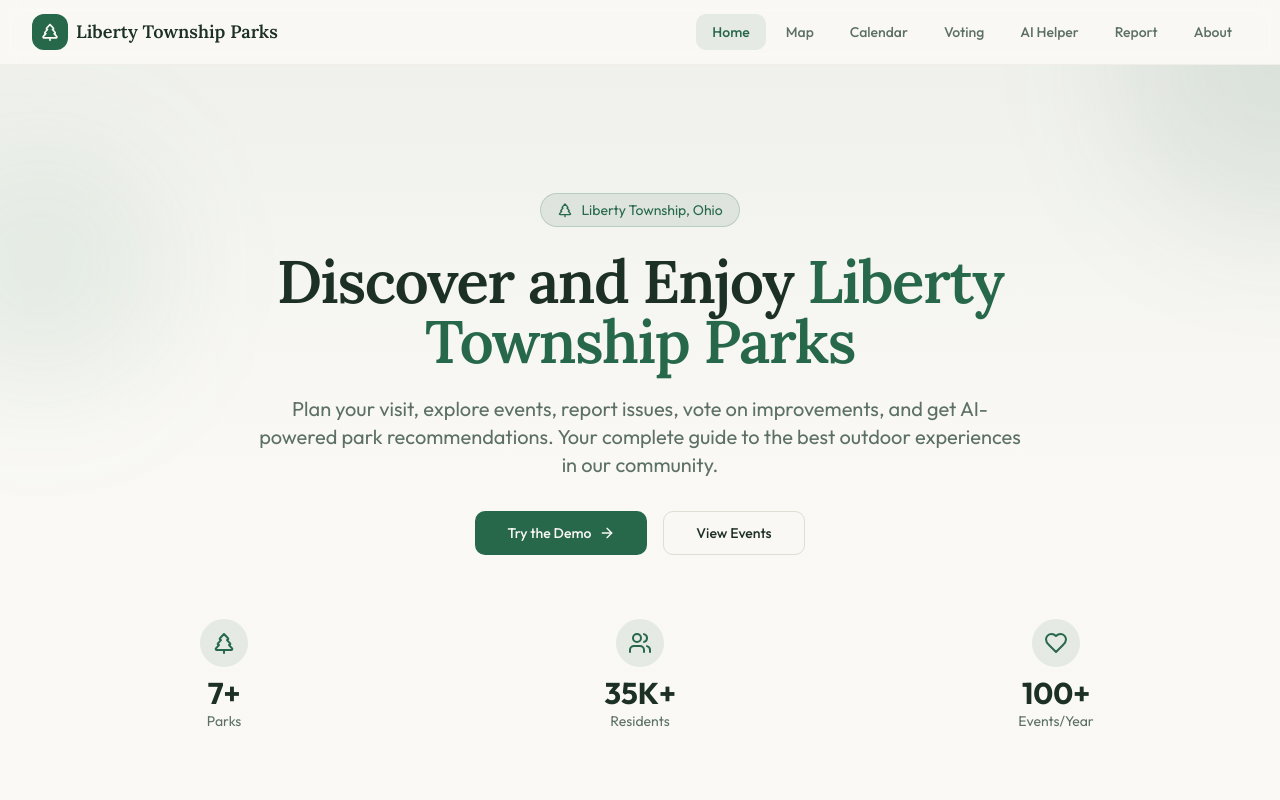
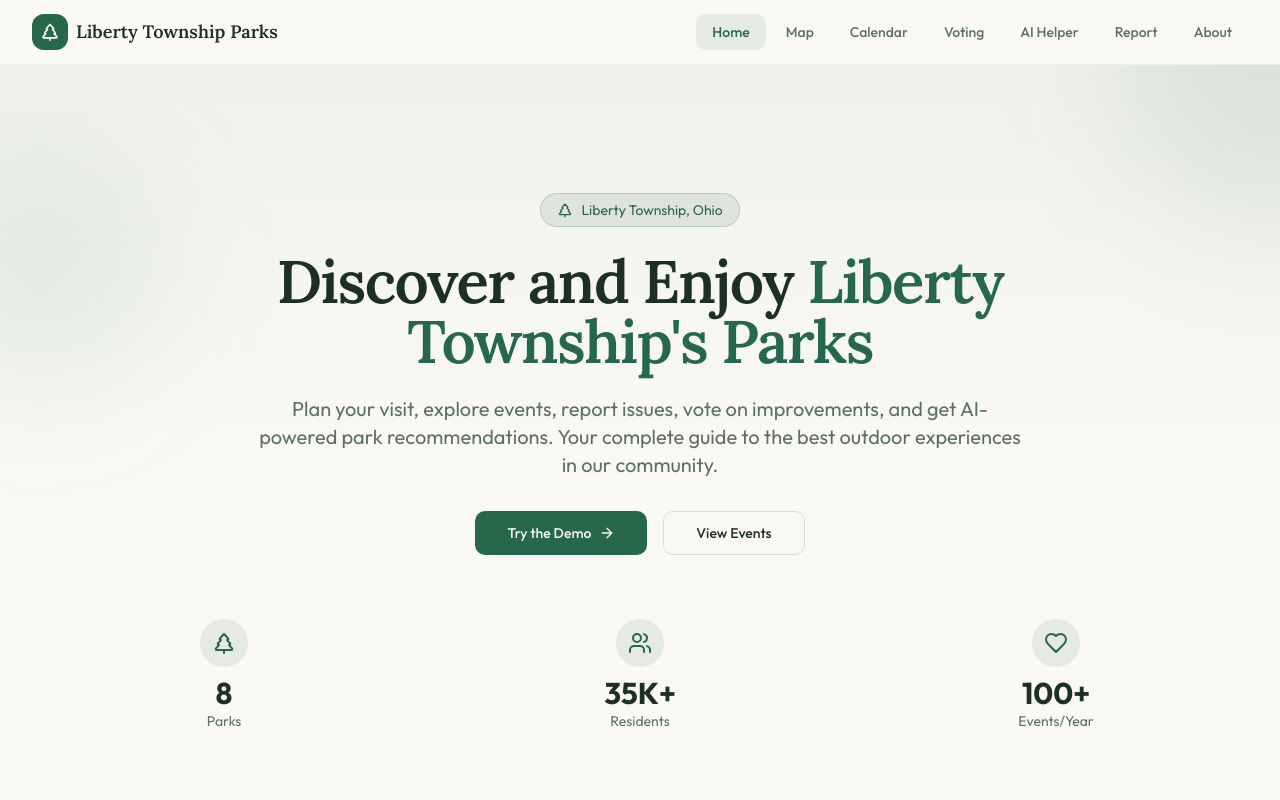
Before and after one commit to rishabsr25/liberty-parks-app, a React (Vite) app: page / in a window 1280 px wide. Shown: the top 800 px of the page. Built offline with nearby package versions, Linux system fonts and the light colour scheme; the HTML template or start-up script is replaced by a standard one.

Commit message:
slight changes to landing page

```diff
--- a/src/pages/Index.tsx
+++ b/src/pages/Index.tsx
@@ -42,7 +42,7 @@ const features = [
 ];
 
 const stats = [
-  { icon: TreePine, value: '7+', label: 'Parks' },
+  { icon: TreePine, value: '8', label: 'Parks' },
   { icon: Users, value: '35K+', label: 'Residents' },
   { icon: Heart, value: '100+', label: 'Events/Year' },
 ];
@@ -67,7 +67,7 @@ export default function Index() {
 
             <h1 className="mb-6 text-4xl font-bold tracking-tight text-foreground md:text-5xl lg:text-6xl">
               Discover and Enjoy{' '}
-              <span className="text-primary">Liberty Township Parks</span>
+              <span className="text-primary">Liberty Township's Parks</span>
             </h1>
 
             <p className="mb-8 text-lg text-muted-foreground md:text-xl">
```
